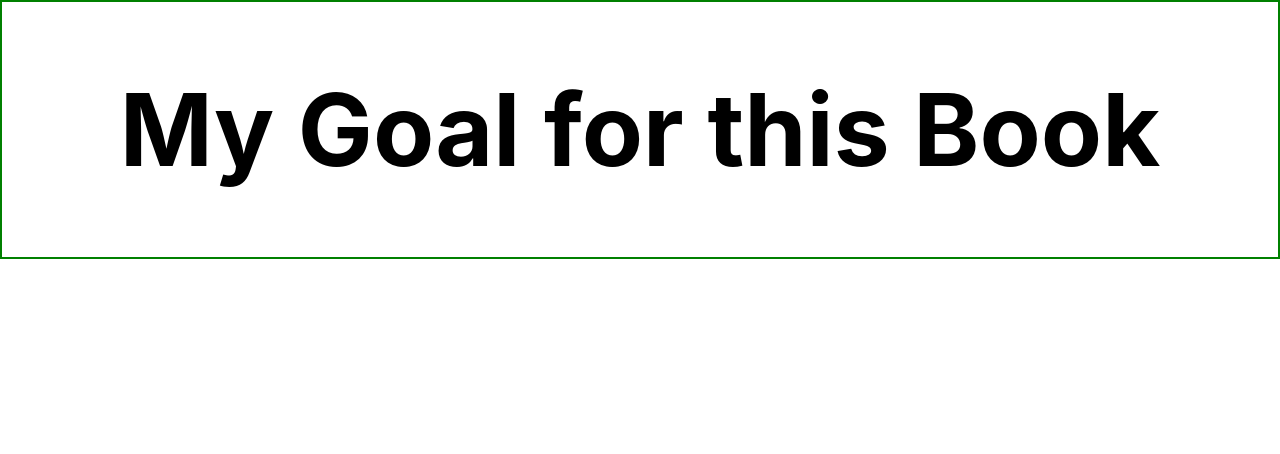
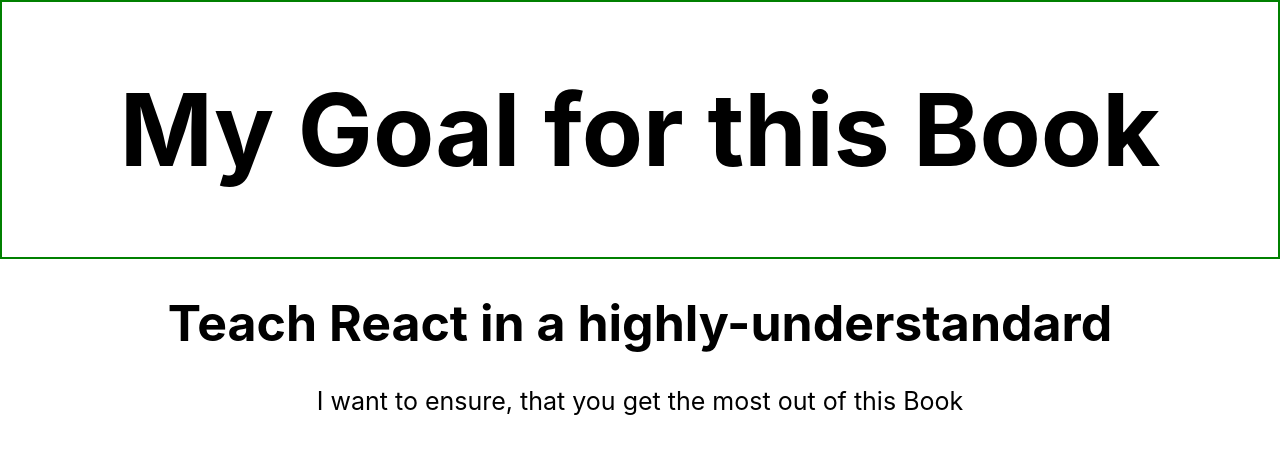
Before and after one commit to WAQAR2211011KHICND/ReactAssignment, a React (Create React App) app: page / in a window 1280 px wide. Shown: the top 454 px of the page. Built offline with nearby package versions, Linux system fonts and the light colour scheme.

Commit message:
First Goal is created with in the main Goal Component

```diff
--- a/src/App.js
+++ b/src/App.js
@@ -1,9 +1,12 @@
 import './App.css';
+import Goal from './GoalList/Goal';
 import Header from './Header/Header';
+
 function App() {
   return (
     <div className="App">
       <Header/>
+      <Goal/>
     </div>
   );
 }
--- /dev/null
+++ b/src/GoalList/FirstGoal.jsx
@@ -0,0 +1,12 @@
+import './Goal.css';
+function FirstGoal(){
+
+    return (
+    <div className="GoalHeading">
+        <h1>Teach React in a highly-understandard</h1>
+        <p>I want to ensure, that you get the most out of this Book</p>
+    </div>
+    );
+}
+
+export default FirstGoal;
--- /dev/null
+++ b/src/GoalList/Goal.css
@@ -0,0 +1,3 @@
+.GoalHeading{
+    font-size: 25px
+}
--- /dev/null
+++ b/src/GoalList/Goal.jsx
@@ -0,0 +1,9 @@
+import FirstGoal from './FirstGoal';
+
+function Goal(){
+    return (<>
+            <FirstGoal/>
+    </>)
+}
+
+export default Goal;
```
